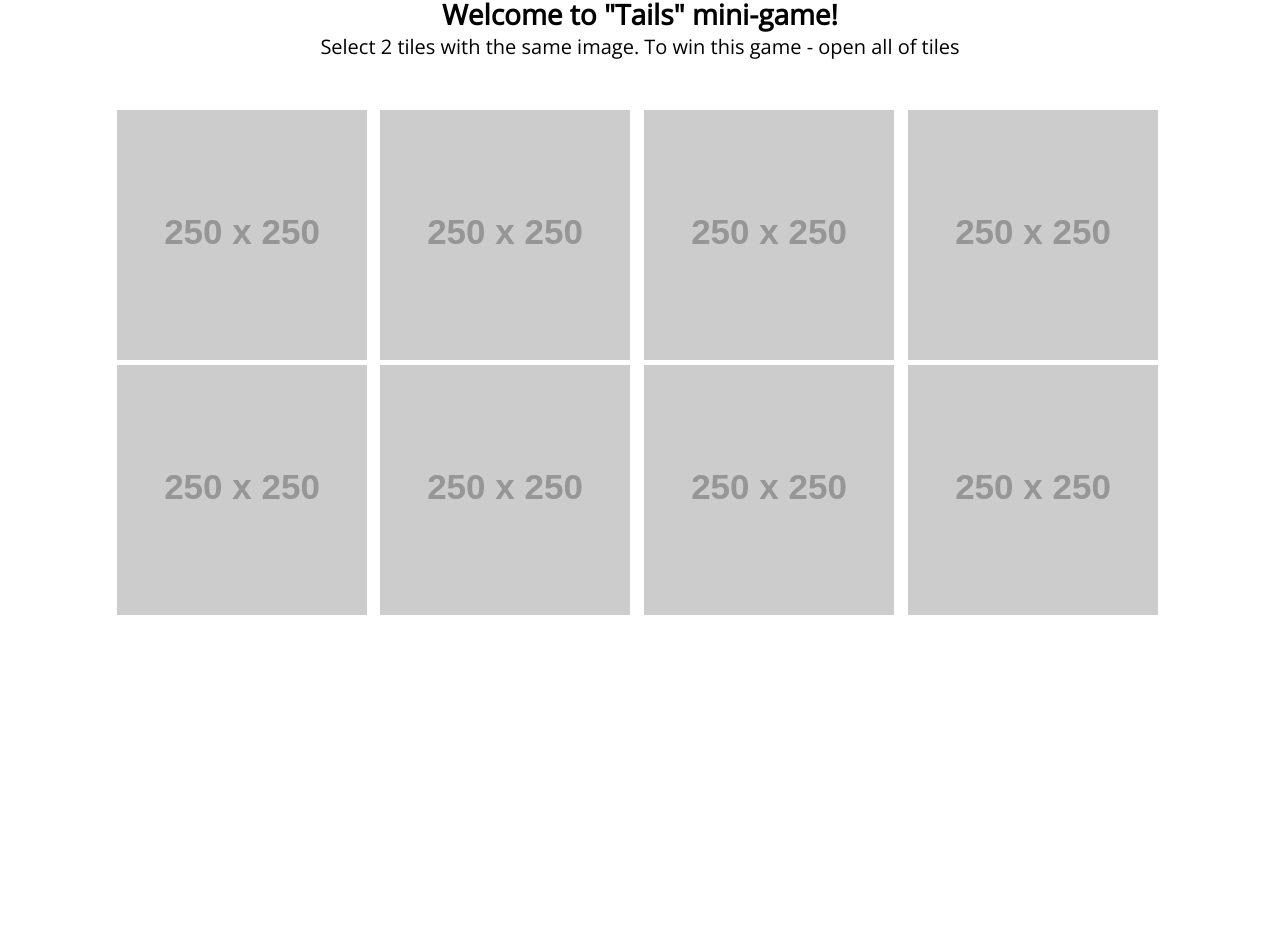
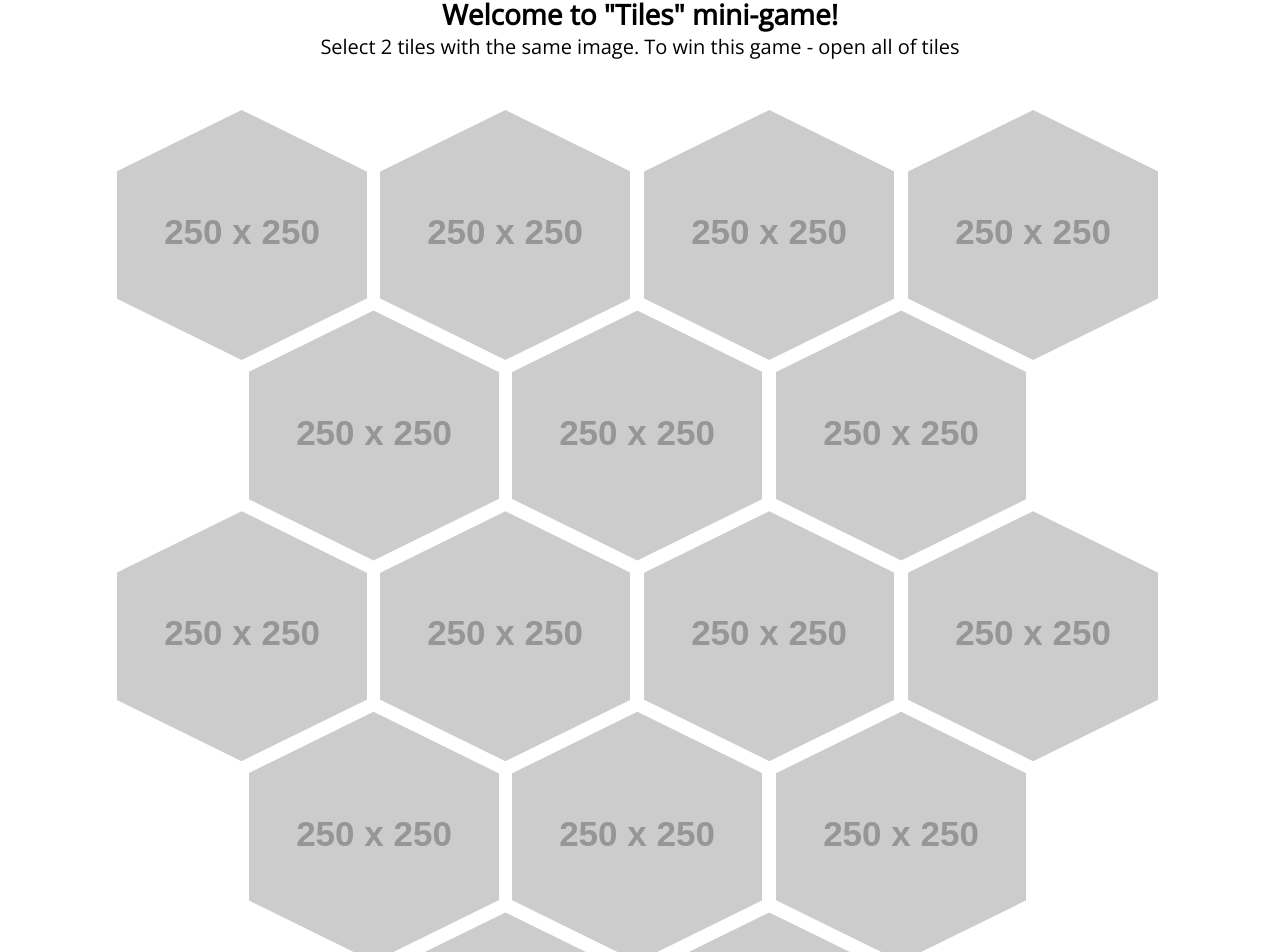
Before and after one commit to plainview1/tiles, a plain HTML site: page index.html in a window 1280 px wide. Shown: the part 78-1030 px from the top of the page. Before the commit the page ends 800 px from the top, so only its background shows below. Drawn offline with nearby package versions, Linux system fonts and the light colour scheme.

Commit message:
now it looks just fine

```diff
--- a/index.html
+++ b/index.html
@@ -10,33 +10,81 @@
 <body>
 	<div class="container">
 		<h1>Tiles</h1>
-		<h3>Welcome to "Tails" mini-game!</h3>
+		<h3>Welcome to "Tiles" mini-game!</h3>
 		<p class="desc">Select 2 tiles with the same image. To win this game - open all of tiles</p>
-		<div class="tile">
+		<div class="odd">
+			<div class="tile polygon-clip-hexagon">
 				<img src="img/img_1.jpg" alt="">
 			</div>
-		<div class="tile">
+			<div class="tile polygon-clip-hexagon">
 				<img src="img/img_3.jpg" alt="">
 			</div>
-		<div class="tile">
+			<div class="tile polygon-clip-hexagon">
 				<img src="img/img_4.jpg" alt="">
 			</div>
-		<div class="tile">
+			<div class="tile polygon-clip-hexagon">
 				<img src="img/img_3.jpg" alt="">
 			</div>
-		<div class="tile">
+		</div>
+
+		<div class="even">
+			<div class="tile polygon-clip-hexagon">
 				<img src="img/img_4.jpg" alt="">
 			</div>
-		<div class="tile">
+			<div class="tile polygon-clip-hexagon">
 				<img src="img/img_1.jpg" alt="">
 			</div>
-		<div class="tile">
-			<img src="img/img_2.jpg" alt="">
-		</div>
-		<div class="tile">
+			<div class="tile polygon-clip-hexagon">
 				<img src="img/img_2.jpg" alt="">
 			</div>
 		</div>
+
+		<div class="odd">
+			<div class="tile polygon-clip-hexagon">
+				<img src="img/img_2.jpg" alt="">
+			</div>
+
+			<div class="tile polygon-clip-hexagon">
+				<img src="img/img_5.jpg" alt="">
+			</div>
+			<div class="tile polygon-clip-hexagon">
+				<img src="img/img_6.jpg" alt="">
+			</div>
+			<div class="tile polygon-clip-hexagon">
+				<img src="img/img_6.jpg" alt="">
+			</div>
+		</div>
+
+		<div class="even">
+			<div class="tile polygon-clip-hexagon">
+				<img src="img/img_8.jpg" alt="">
+			</div>
+			<div class="tile polygon-clip-hexagon">
+				<img src="img/img_5.jpg" alt="">
+			</div>
+			<div class="tile polygon-clip-hexagon">
+				<img src="img/img_7.jpg" alt="">
+			</div>
+		</div>
+
+		<div class="tile polygon-clip-hexagon">
+			<img src="img/img_8.jpg" alt="">
+		</div>
+
+		<div class="tile polygon-clip-hexagon">
+			<img src="img/img_7.jpg" alt="">
+		</div>
+
+	</div>
+
+<svg class="clip-svg">
+  <defs>
+    <clipPath id="polygon-clip-hexagon" clipPathUnits="objectBoundingBox">
+      <polygon points="0.5 0, 1 0.25, 1 0.75, 0.5 1, 0 0.75, 0 0.25" />
+    </clipPath>
+  </defs>
+</svg>
+
 <script src="http://ajax.aspnetcdn.com/ajax/jQuery/jquery-1.12.4.min.js"></script>
 <script>
 	var main = function(){
--- a/main.css
+++ b/main.css
@@ -22,6 +22,7 @@ h1,h2,h3,h4 {
 h1 {
 	font-family: 'Permanent Marker';
 	font-size: 50px;
+	color: #f79744;
 }
 
 h3 {
@@ -41,7 +42,7 @@ h3 {
 .tile {
 	display: inline-block;
 	margin-right: .5%;
-	margin-bottom: .5%;
+	margin-bottom: 1%;
 	width: 24%;
 	height: 250px;
 	background: url("http://placehold.it/250?text=pick me!");
@@ -49,15 +50,35 @@ h3 {
 	background-repeat: no-repeat;
 }
 
+
 .tile img {
 	opacity: 0;
 }
 
 .active img {
 	opacity: 1;
-	transition: 0.5s;
 }
 
 .tile:hover {
 	cursor: pointer;
 }
+
+/* Hexagon
+=====================*/
+
+.clip-svg {
+		width: 0;
+		height: 0;
+}
+
+.polygon-clip-hexagon {
+	-webkit-clip-path: polygon(50% 0%, 100% 25%, 100% 75%, 50% 100%, 0% 75%, 0% 25%);
+	clip-path: polygon(50% 0%, 100% 25%, 100% 75%, 50% 100%, 0% 75%, 0% 25%);
+	-webkit-clip-path: url("#polygon-clip-hexagon");
+	clip-path: url("#polygon-clip-hexagon");
+}
+
+.even {
+	margin-top: -60px;
+	margin-bottom: -60px;
+}
```
Also changed, not shown: img/img_5.jpg (added), img/img_6.jpeg (added), img/img_6.jpg (added), img/img_7.jpg (added), img/img_8.jpg (added), 1 other file. Lines whose indentation alone changed are shown as unchanged.
